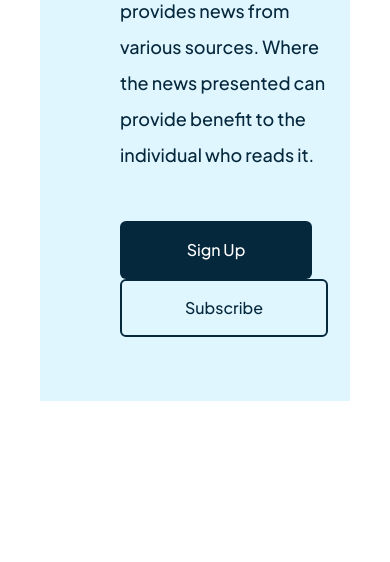
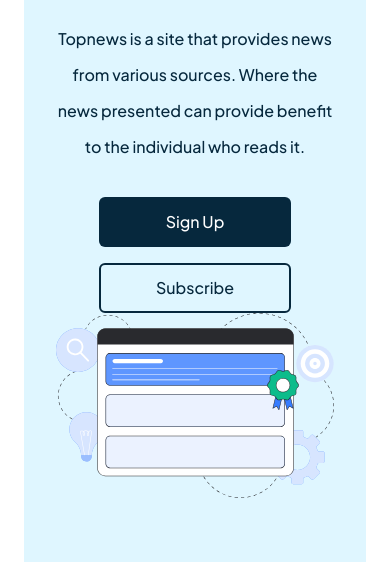
Before and after one commit to kadekdarmayasa/topnews, a website built with webpack: page public/index.html in a window 390 px wide. Shown: the part 323-885 px from the top of the page. Before the commit the page ends 844 px from the top, so only its background shows below. Built offline with nearby package versions, Linux system fonts and the light colour scheme.

Commit message:
Finishing Jumbtoron Desktop and Mobile Version

```diff
--- a/public/index.html
+++ b/public/index.html
@@ -9,18 +9,19 @@
 <body class="2xl:container">
   <header class="font-display text-[#06283D]">
     <app-bar></app-bar>
-    <div class="jumbtoron bg-[#DFF6FF] mx-10 mt-6 md:mx-[68px] flex justify-between items-center p-16 px-20">
-      <div class="first-column w-[512px]">
-        <h1 class="font-semibold text-3xl leading-10">Find Popular and Helpful News <br> on TopNews</h1>
-        <p class="font-medium text-lg leading-9 mt-8 mb-12">Topnews is a site that provides news from various sources.
+    <div
+      class="md:text-left text-center jumbtoron bg-[#DFF6FF]  mt-20 mx-6 md:mt-6 md:mx-[68px] flex justify-between items-center p-16 md:px-20 px-8 flex-col md:flex-row">
+      <div class="first-column max-w-[460px] md:order-1 order-2 mt-12 md:mt-0">
+        <h1 class="font-semibold text-2xl leading-10">Find Popular and Helpful News <br> on TopNews</h1>
+        <p class="font-medium text-base leading-9 mt-8 mb-8">Topnews is a site that provides news from various sources.
           Where the news presented can provide benefit to
           the individual who reads it.</p>
-        <div class="buttons font-medium text-md">
-          <button class="w-48 h-[58px] mr-2 bg-[#06283D] text-white rounded-md">Sign Up</button>
-          <button class="w-52 h-[58px] border-2 border-[#06283D] rounded-md">Subscribe</button>
+        <div class="buttons font-medium">
+          <button class="w-48 h-[50px] mb-4 md:mr-2 bg-[#06283D] text-white rounded-md">Sign Up</button>
+          <button class="w-48 h-[50px] border-2 border-[#06283D] rounded-md">Subscribe</button>
         </div>
       </div>
-      <div class="second-column w-[540px]">
+      <div class="second-column max-w-[540px] order-2">
         <img src="./img/jumbotron-img.svg" alt="jumbtron">
       </div>
     </div>
--- a/src/components/appbar.js
+++ b/src/components/appbar.js
@@ -4,10 +4,10 @@ class AppBar extends HTMLElement {
 	}
 
 	render() {
-		this.innerHTML = `<nav class="flex justify-between items-center px-10 md:px-[68px] h-24 relative">
+		this.innerHTML = `<nav class="flex justify-between items-center px-6 md:px-[68px] h-24 relative">
       <a href="" class="brand text-2xl font-bold">TopNews</a>
       <ul
-        class="mt-2 text-base font-medium w-[420px] overflow-x-auto whitespace-nowrap absolute top-24 h-9 md:w-auto md:overflow-visible md:whitespace-normal md:static md:top-0 md:h-auto">
+        class="mt-2 text-base font-medium w-11/12 overflow-x-auto whitespace-nowrap absolute top-24 h-9 md:w-auto md:overflow-visible md:whitespace-normal md:static md:top-0 md:h-auto">
         <li class="inline-block mr-5">
           <a href="#" class="underline underline-offset-8 decoration-[#06283D]">Home</a>
         </li>
```
